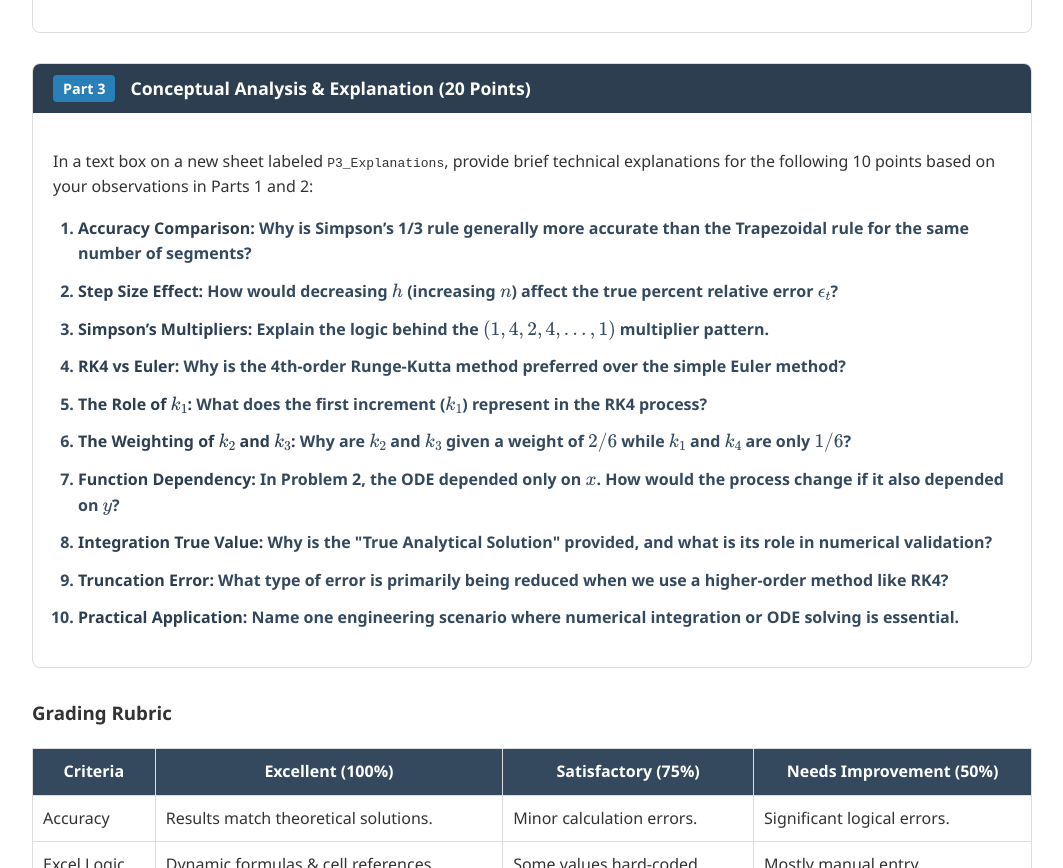
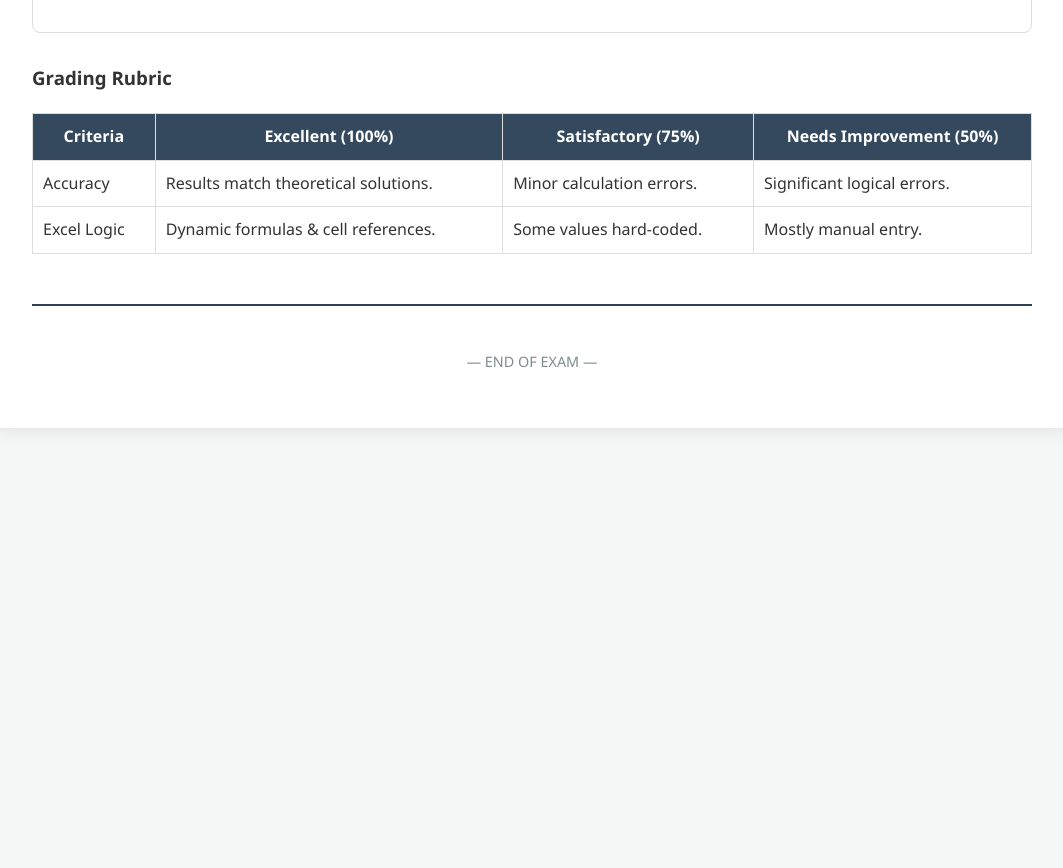
Before and after one commit to JuneQuerol/numerical-methods-final-practicals, a plain HTML site: page index.html in a window 1280 px wide. Shown: the part 2097-2965 px from the top of the page, without its empty margins (108-1171 px from the left). After the commit the page ends 2545 px from the top, so only its background shows below. Drawn offline with nearby package versions, Linux system fonts and the light colour scheme.

Commit message:
Revert "Add Part 3: 10 Conceptual Questions and Solutions"
This reverts commit ead29362417bce78bb2a4815c17703f77d8312e0.

```diff
--- a/index.html
+++ b/index.html
@@ -143,29 +143,6 @@
                 </div>
             </section>
 
-            <!-- Part 3 -->
-            <section class="problem-card">
-                <div class="problem-header">
-                    <span class="part-label">Part 3</span>
-                    <h3>Conceptual Analysis & Explanation (20 Points)</h3>
-                </div>
-                <div class="problem-content">
-                    <p>In a text box on a new sheet labeled <code>P3_Explanations</code>, provide brief technical explanations for the following 10 points based on your observations in Parts 1 and 2:</p>
-                    <ol class="explanation-list">
-                        <li><strong>Accuracy Comparison:</strong> Why is Simpson’s 1/3 rule generally more accurate than the Trapezoidal rule for the same number of segments?</li>
-                        <li><strong>Step Size Effect:</strong> How would decreasing $h$ (increasing $n$) affect the true percent relative error $\epsilon_t$?</li>
-                        <li><strong>Simpson’s Multipliers:</strong> Explain the logic behind the $(1, 4, 2, 4, \dots, 1)$ multiplier pattern.</li>
-                        <li><strong>RK4 vs Euler:</strong> Why is the 4th-order Runge-Kutta method preferred over the simple Euler method?</li>
-                        <li><strong>The Role of $k_1$:</strong> What does the first increment ($k_1$) represent in the RK4 process?</li>
-                        <li><strong>The Weighting of $k_2$ and $k_3$:</strong> Why are $k_2$ and $k_3$ given a weight of $2/6$ while $k_1$ and $k_4$ are only $1/6$?</li>
-                        <li><strong>Function Dependency:</strong> In Problem 2, the ODE depended only on $x$. How would the process change if it also depended on $y$?</li>
-                        <li><strong>Integration True Value:</strong> Why is the "True Analytical Solution" provided, and what is its role in numerical validation?</li>
-                        <li><strong>Truncation Error:</strong> What type of error is primarily being reduced when we use a higher-order method like RK4?</li>
-                        <li><strong>Practical Application:</strong> Name one engineering scenario where numerical integration or ODE solving is essential.</li>
-                    </ol>
-                </div>
-            </section>
-
             <section class="rubric">
                 <h3>Grading Rubric</h3>
                 <table class="rubric-table">
--- a/styles.css
+++ b/styles.css
@@ -178,21 +178,6 @@ body {
     border-radius: 4px;
 }
 
-.explanation-list {
-    margin-top: 15px;
-    padding-left: 25px;
-}
-
-.explanation-list li {
-    margin-bottom: 12px;
-    font-weight: bold;
-    color: var(--secondary-color);
-}
-
-.explanation-list li strong {
-    color: var(--primary-color);
-}
-
 .rubric-table {
     width: 100%;
     border-collapse: collapse;
```
Also changed, not shown: solution_key.html (+1 -25 lines).
